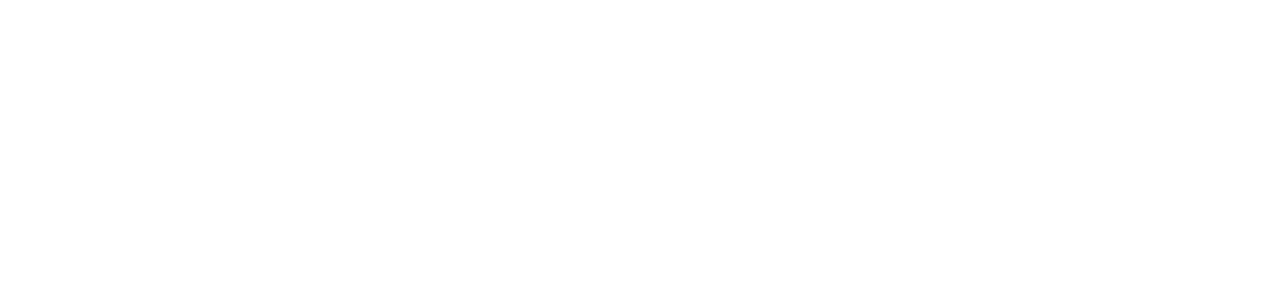
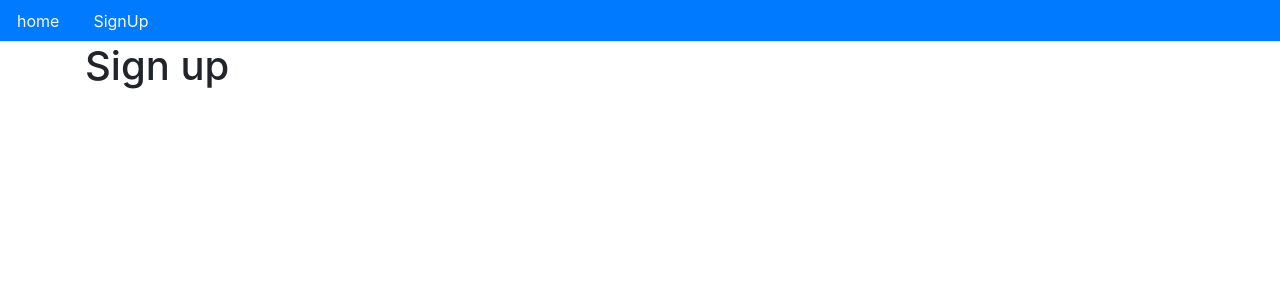
Before and after one commit to davidroman-hub/ultimate-auth, a React (Create React App) app: page /signup in a window 1280 px wide. Shown: the top 300 px of the page. Built offline with nearby package versions, Linux system fonts and the light colour scheme.

Commit message:
signup component

```diff
--- a/package.json
+++ b/package.json
@@ -6,10 +6,12 @@
     "@testing-library/jest-dom": "^4.2.4",
     "@testing-library/react": "^9.5.0",
     "@testing-library/user-event": "^7.2.1",
+    "axios": "^0.19.2",
     "react": "^16.13.0",
     "react-dom": "^16.13.0",
     "react-router-dom": "^5.1.2",
-    "react-scripts": "3.4.0"
+    "react-scripts": "3.4.0",
+    "react-toastify": "^5.5.0"
   },
   "scripts": {
     "start": "react-scripts start",
--- a/src/Routes.js
+++ b/src/Routes.js
@@ -5,11 +5,16 @@
 import App from './App'
 
 
+//Auth
+
+import Signup from './auth/Signup'
+
 const Routes = () => {
 return (
         <BrowserRouter>
             <Switch>
                 <Route exact path="/" component={App}/>
+                <Route exact path="/signup" component={Signup}/>
             </Switch>
         </BrowserRouter>
     )
--- /dev/null
+++ b/src/auth/Signup.js
@@ -0,0 +1,17 @@
+import React,{useState, useEffect} from 'react'
+import {Link, Redirect} from 'react-router-dom'
+import Layout from '../core/Layout'
+import axios from 'axios'
+import {ToastContainer, toast} from 'react-toastify'
+import 'react-toastify/dist/ReactToastify.min.css'
+
+const Signup = () => {
+    return (
+        <Layout>
+            <ToastContainer/>
+            <h1>Sign up</h1>
+        </Layout>
+    )
+}
+
+export default Signup
--- a/src/core/Layout.js
+++ b/src/core/Layout.js
@@ -5,7 +5,10 @@
     const nav = () => (
         <ul className="nav nav-tabs bg-primary">
                 <li className="nav-item">
-                    <Link href='/' className="text-light nav-link"> home </Link>
+                    <Link to='/' className="text-light nav-link"> home </Link>
+                </li>
+                <li className="nav-item">
+                    <Link to='/signup' className="text-light nav-link"> SignUp </Link>
                 </li>
         </ul>
     )
```
Also changed, not shown: 1 other file (tests, documents, lock files or other folders).
